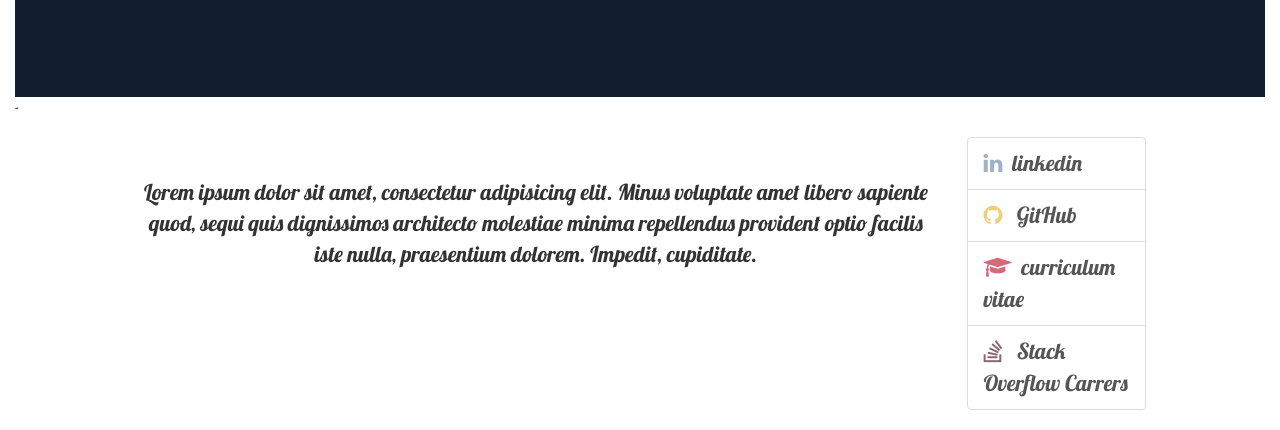
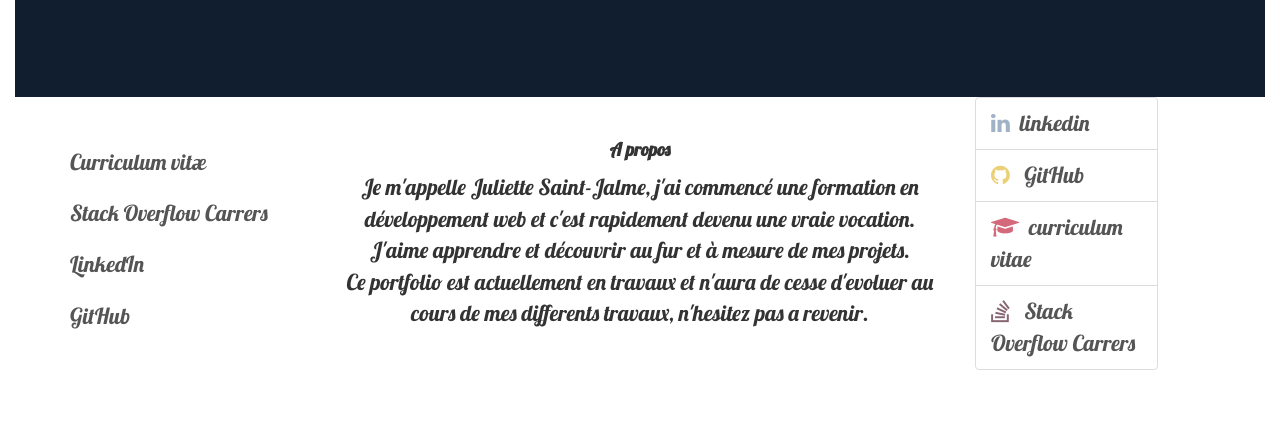
Before and after one commit to Juliette3529/JulietteSaint-Jalme.github.io, a website: page index.html in a window 1280 px wide. Shown: the part 3399-3829 px from the top of the page. After the commit the page ends 3789 px from the top, so only its background shows below. Drawn offline with nearby package versions, Linux system fonts and the light colour scheme.

Commit message:
add navfooter

```diff
--- a/elements/style.css
+++ b/elements/style.css
@@ -212,7 +212,6 @@ one{
     border-bottom-width: 20px;
 }
 footer{
-    height:150px;
     padding-top:20px;
 }
 .ione{
@@ -364,3 +363,16 @@ footer{
     margin-top:40px;
     font-size:22px;
 }
+.link {
+    color: #5e5e5e;
+    text-decoration:none;
+    border: none;
+}
+a.link:hover{
+    color:black;
+    text-decoration: none;
+    background-color:#FFFFFF;
+}
+.navfooter{
+    list-style: none;
+}
--- a/index.html
+++ b/index.html
@@ -306,11 +306,24 @@ Anagram.prototype.trie = function (string1) {
                 </div>
             </div>
         </div>
-        <div class="col-md-12 AvantFooter nopadding"></div>-
-        <footer>
-            <div class="col-md-8 col-md-offset-1 col-lg-offset-1 col-xs-12 col-sm-12 text-center">
+        <div class="col-md-12 AvantFooter nopadding"></div>
+        <footer class="row">
+           <div class="col-md-3 col-sm-6 col-xs-6">
+               <div class="wow wow1 bounceInDown">
+                    <ul class="navfooter">
+                    <li><a class="link list-group-item" href="projets/StJalme_Juliette_CV/cv.html">Curriculum vitæ</a></li>
+                   <li><a class="link list-group-item" href="#">Stack Overflow Carrers</a> </li>
+                   <li> <a class="link list-group-item" href="https://www.linkedin.com/in/juliette-saint-jalme-339248122?trk=nav_responsive_tab_profile_pic">LinkedIn</a> </li>
+                      <li>  <a class="link list-group-item" href="https://github.com/Juliette3529">GitHub</a></li>
+
+                </ul>
+               </div>
+           </div>
+            <div class="col-md-6 col-xs-12 col-sm-12 text-center">
                 <div class="wow wow1 bounceInUp">
-                    <p>Lorem ipsum dolor sit amet, consectetur adipisicing elit. Minus voluptate amet libero sapiente quod, sequi quis dignissimos architecto molestiae minima repellendus provident optio facilis iste nulla, praesentium dolorem. Impedit, cupiditate.</p>
+                   <h4>A propos</h4>
+                    <p>Je m'appelle Juliette Saint-Jalme, j'ai commencé une formation en  développement web  et c'est rapidement devenu une vraie vocation. J'aime apprendre et découvrir au fur et à mesure de mes projets. </br>
+                    Ce portfolio est actuellement en travaux et n'aura de cesse d'evoluer au cours de mes differents travaux, n'hesitez pas a revenir.</p>
                 </div>
             </div>
             <div class="col-md-2 col-lg-2 col-xs-12 col-sm-12 SocialNetwork">
```
